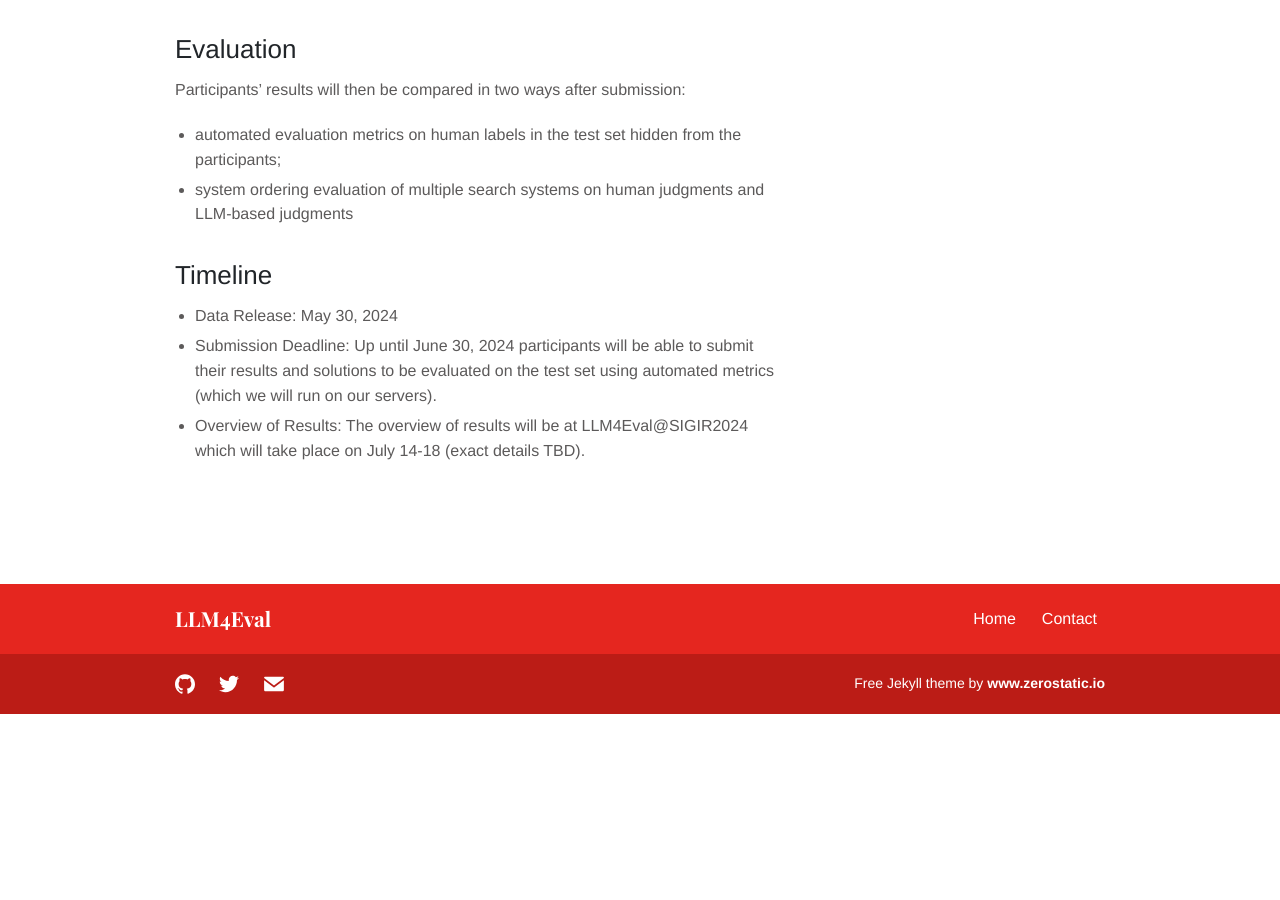
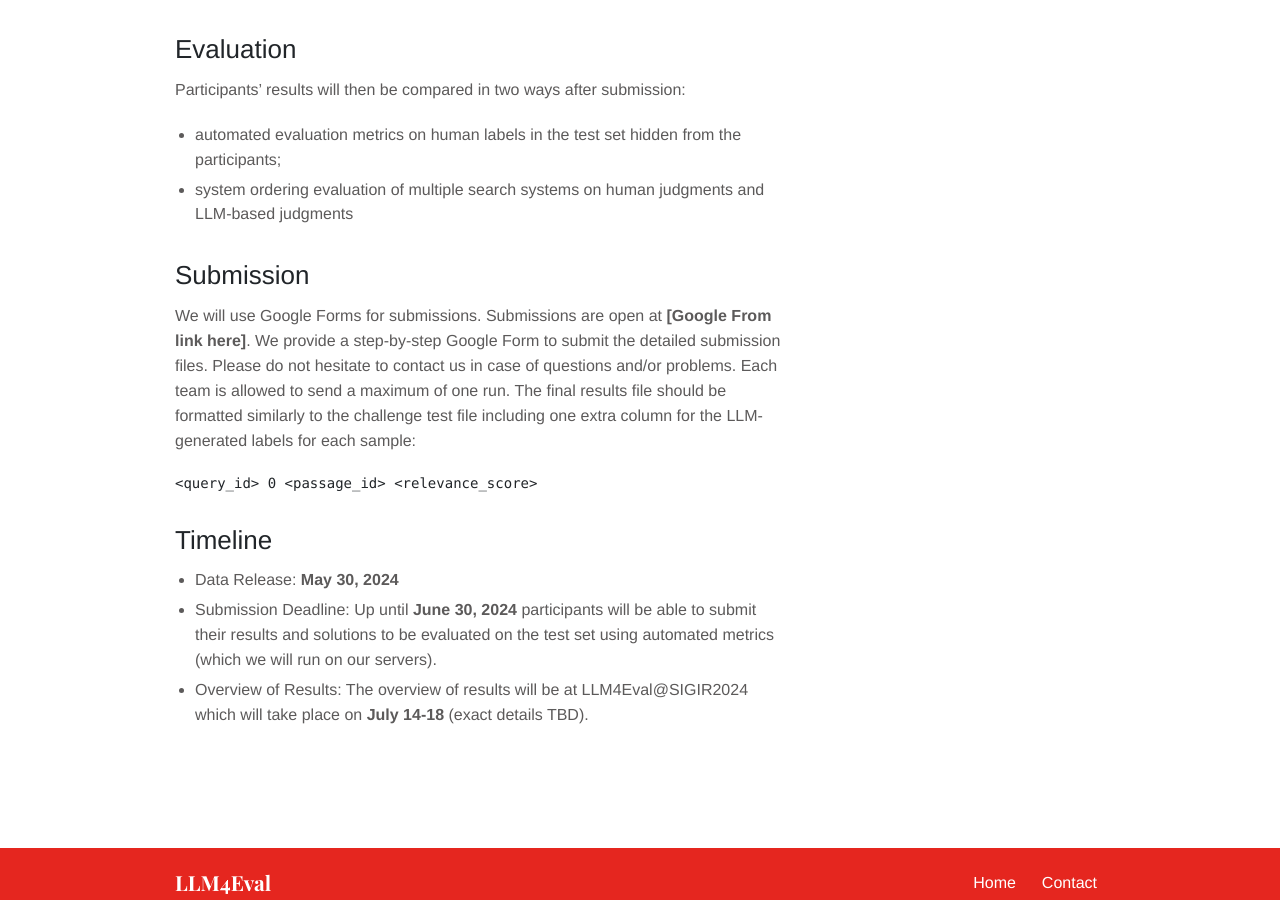
Before and after one commit to LLM4Eval/llm4eval, a Jekyll site: the page built from challenge.md, in a window 1280 px wide and 900 px high, scrolled down 1845 px. Built offline with Jekyll 4.4.1, drawn with Linux system fonts in a browser that asks for light colours; before the commit the page ends 2559 px from its top, so only the background shows below that.

Commit message:
Update challenge.md

````diff
--- a/challenge.md
+++ b/challenge.md
@@ -23,7 +23,7 @@ The task is, by providing to the participants the datasets that include quereis,
 ## How to participate?
 - In order to get to the leaderboard please register your team here.
 - The datasets, baselines and evaluation scripts are available in the following repository: [https://github.com/llm4eval/LLMJudge](https://github.com/llm4eval/LLMJudge)
-- Email us if you have any questions: [hossein.rahmani.22@ucl.ac.uk](hossein.rahmani.22@ucl.ac.uk)
+- Email us if you have any questions: [hossein.rahmani.22@ucl.ac.uk](mailto:hossein.rahmani.22@ucl.ac.uk)
 
 ## LLMJudge Data
 
@@ -41,7 +41,14 @@ Participants’ results will then be compared in two ways after submission:
 - automated evaluation metrics on human labels in the test set hidden from the participants;
 - system ordering evaluation of multiple search systems on human judgments and LLM-based judgments
 
+## Submission
+We will use Google Forms for submissions. Submissions are open at __[Google From link here]__. We provide a step-by-step Google Form to submit the detailed submission files. Please do not hesitate to contact us in case of questions and/or problems. Each team is allowed to send a maximum of one run. The final results file should be formatted similarly to the challenge test file including one extra column for the LLM-generated labels for each sample:
+
+```
+<query_id> 0 <passage_id> <relevance_score>
+```
+
 ## Timeline
-- Data Release: May 30, 2024
-- Submission Deadline: Up until June 30, 2024 participants will be able to submit their results and solutions to be evaluated on the test set using automated metrics (which we will run on our servers).
-- Overview of Results: The overview of results will be at LLM4Eval@SIGIR2024 which will take place on July 14-18 (exact details TBD).
+- Data Release: __May 30, 2024__
+- Submission Deadline: Up until __June 30, 2024__ participants will be able to submit their results and solutions to be evaluated on the test set using automated metrics (which we will run on our servers).
+- Overview of Results: The overview of results will be at LLM4Eval@SIGIR2024 which will take place on __July 14-18__ (exact details TBD).
````
